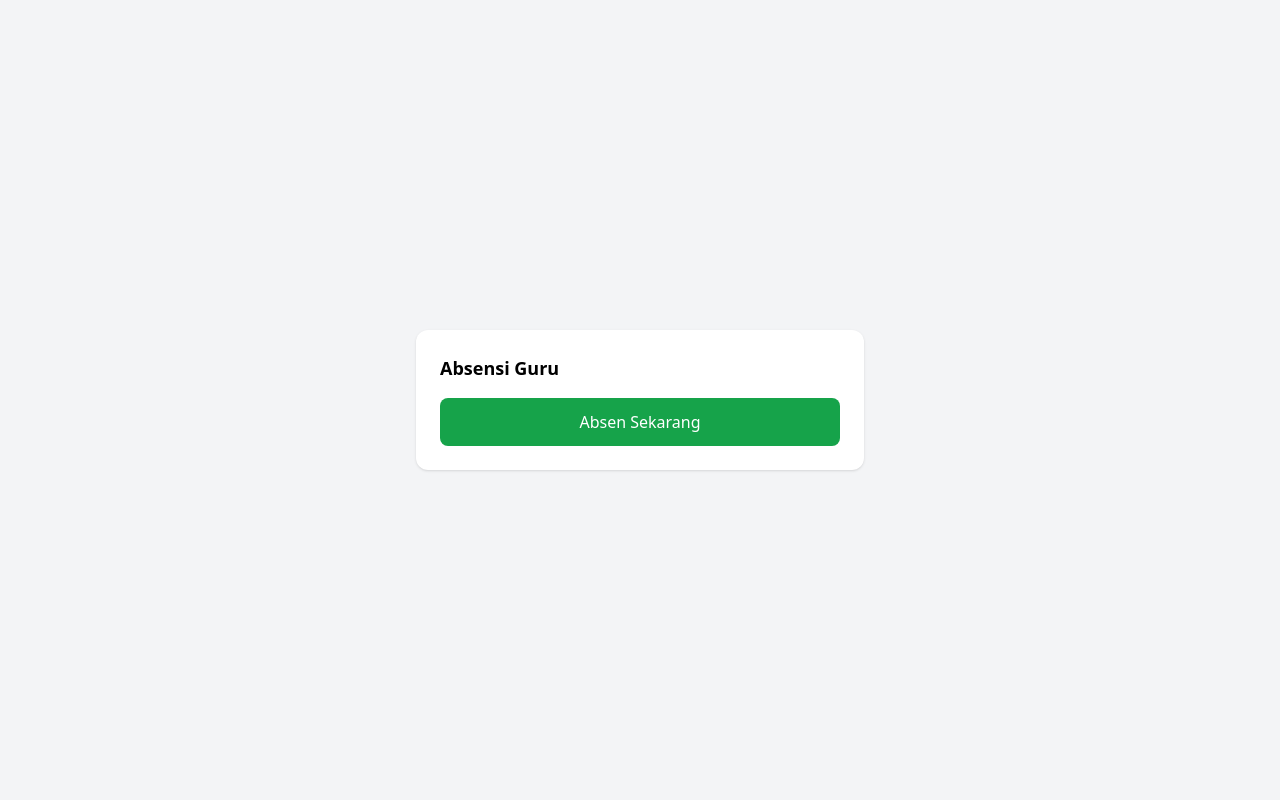
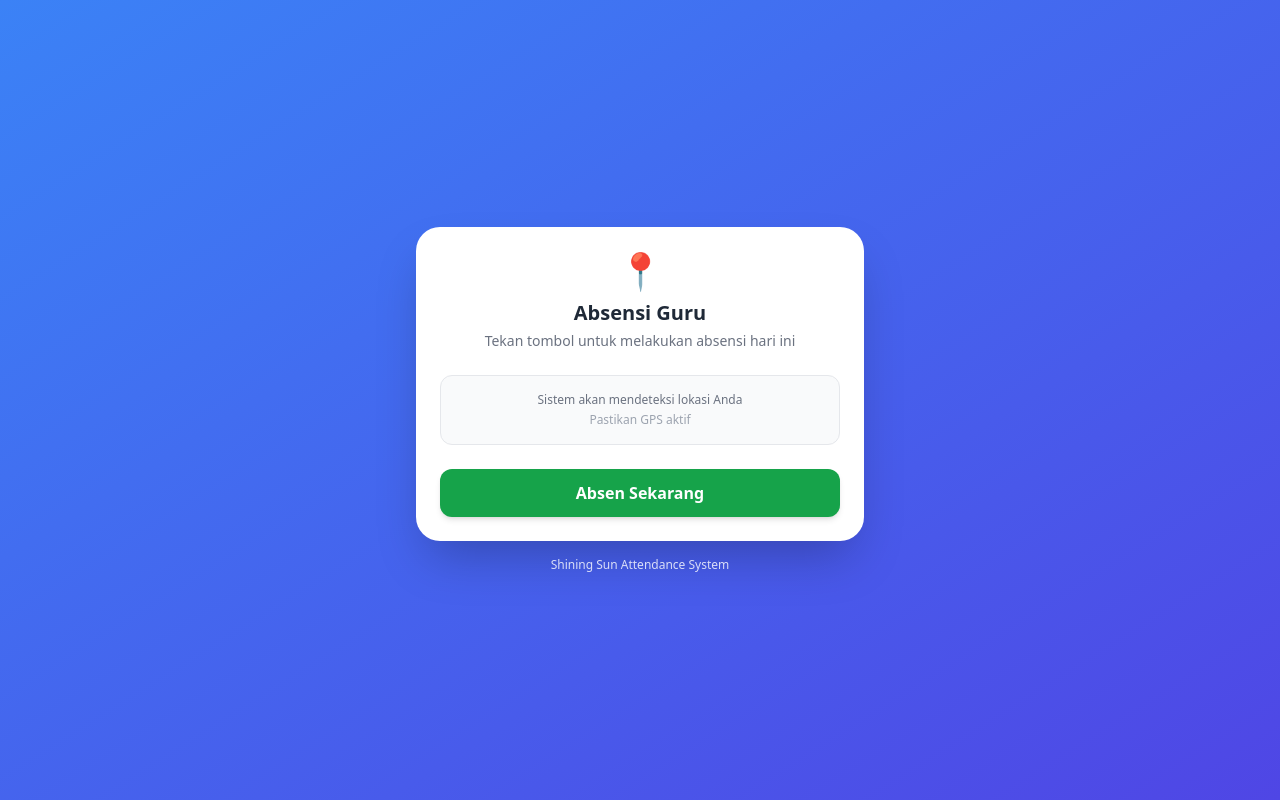
Before and after one commit to rafirachmawan/Absensi-Shiningsun-PWA, a React (Vite) app: page /absen in a window 1280 px wide. Built offline with nearby package versions, Linux system fonts and the light colour scheme.

Commit message:
Update Absen

```diff
--- a/src/pages/Absen.jsx
+++ b/src/pages/Absen.jsx
@@ -93,17 +93,17 @@ export default function Absen() {
 
           const branch = branchSnap.docs[0].data();
 
-          const distance = getDistance(
-            lat,
-            lon,
-            branch.latitude,
-            branch.longitude,
-          );
+          let distance = null;
+
+          // Jika cabang memiliki lokasi
+          if (branch.latitude && branch.longitude && branch.radius) {
+            distance = getDistance(lat, lon, branch.latitude, branch.longitude);
 
             if (distance > branch.radius) {
               setMessage("Anda berada di luar radius cabang");
               setLoading(false);
               return;
+            }
           }
 
           const now = new Date();
@@ -113,10 +113,10 @@ export default function Absen() {
             nama: userData.nama,
             cabang: userData.cabang,
 
-            tanggal: now.toISOString(),
+            tanggal: now.toISOString().split("T")[0],
             waktu: now.toLocaleTimeString("id-ID"),
 
-            status: "hadir",
+            status: "Hadir",
 
             latitude: lat,
             longitude: lon,
@@ -155,18 +155,61 @@ export default function Absen() {
   };
 
   return (
-    <div className="min-h-screen bg-gray-100 flex items-center justify-center p-4">
-      <div className="bg-white p-6 rounded-xl shadow w-full max-w-md">
-        <h1 className="text-lg font-semibold mb-4">Absensi Guru</h1>
+    <div className="min-h-screen bg-gradient-to-br from-blue-500 to-indigo-600 flex items-center justify-center p-4">
+      <div className="w-full max-w-md">
+        {/* CARD */}
+        <div className="bg-white rounded-3xl shadow-2xl p-6 space-y-6">
+          {/* HEADER */}
+          <div className="text-center">
+            <div className="text-4xl mb-2">📍</div>
 
+            <h1 className="text-xl font-bold text-gray-800">Absensi Guru</h1>
+
+            <p className="text-sm text-gray-500 mt-1">
+              Tekan tombol untuk melakukan absensi hari ini
+            </p>
+          </div>
+
+          {/* INFO BOX */}
+          <div className="bg-gray-50 rounded-xl p-4 text-center border">
+            <p className="text-xs text-gray-500">
+              Sistem akan mendeteksi lokasi Anda
+            </p>
+
+            <p className="text-xs text-gray-400 mt-1">Pastikan GPS aktif</p>
+          </div>
+
+          {/* BUTTON */}
           <button
             onClick={handleAbsen}
-          className="bg-green-600 text-white w-full py-3 rounded-lg"
+            disabled={loading}
+            className="w-full bg-green-600 hover:bg-green-700 active:scale-95 transition text-white py-3 rounded-xl font-semibold shadow-md"
           >
-          {loading ? "Memproses..." : "Absen Sekarang"}
+            {loading ? "Mengambil lokasi..." : "Absen Sekarang"}
           </button>
 
-        {message && <p className="text-center mt-4 text-sm">{message}</p>}
+          {/* STATUS MESSAGE */}
+          {message && (
+            <div className="text-center">
+              {message === "Absensi berhasil" && (
+                <div className="bg-green-100 text-green-700 px-4 py-3 rounded-xl text-sm font-medium">
+                  ✅ {message}
+                </div>
+              )}
+
+              {message !== "Absensi berhasil" && (
+                <div className="bg-red-100 text-red-700 px-4 py-3 rounded-xl text-sm font-medium">
+                  ⚠️ {message}
+                </div>
+              )}
+            </div>
+          )}
+        </div>
+
+        {/* FOOTER */}
+        <p className="text-center text-white text-xs mt-4 opacity-80">
+          Shining Sun Attendance System
+        </p>
       </div>
     </div>
   );
```
Lines whose indentation alone changed are shown as unchanged.
